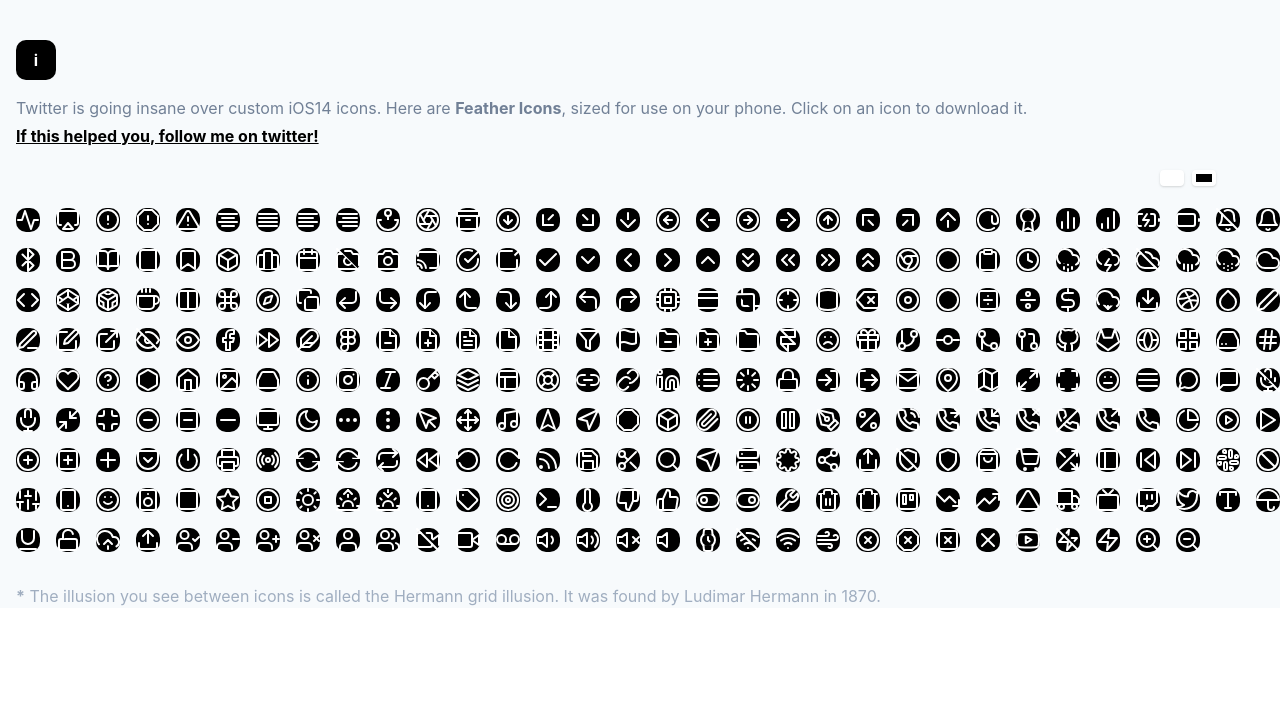
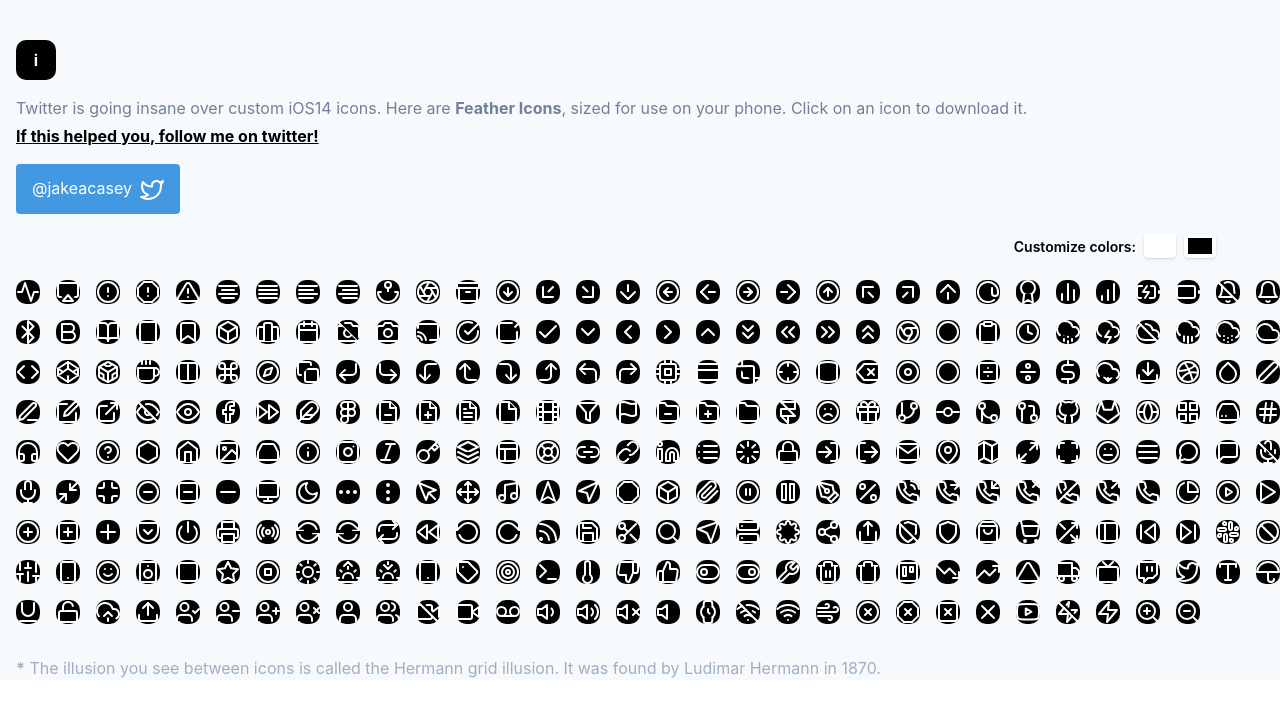
Before and after one commit to JakeCasey/icons, a Next.js app: page / in a window 1280 px wide. Shown: the top 716 px of the page. Built offline with nearby package versions, Linux system fonts and the light colour scheme; what @tailwindcss/ui would draw is missing.

Commit message:
unified colors and added twitter

```diff
--- a/pages/index.js
+++ b/pages/index.js
@@ -75,12 +75,37 @@ let Home = () => {
                 If this helped you, follow me on twitter!{' '}
               </a>
             </p>
+            <p className="mt-4">
+              <a href="https://twitter.com/jakeacasey">
+                <div className="inline-block px-4 py-3 text-white bg-blue-500 rounded bold">
+                  @jakeacasey
+                  <svg
+                    xmlns="http://www.w3.org/2000/svg"
+                    className="inline-block ml-2"
+                    width="24"
+                    height="24"
+                    viewBox="0 0 24 24"
+                    fill="none"
+                    stroke="white"
+                    strokeWidth="2"
+                    strokeLinecap="round"
+                    strokeLinejoin="round"
+                  >
+                    <path d="M23 3a10.9 10.9 0 0 1-3.14 1.53 4.48 4.48 0 0 0-7.86 3v1A10.66 10.66 0 0 1 3 4s-4 9 5 13a11.64 11.64 0 0 1-7 2c9 5 20 0 20-11.5a4.5 4.5 0 0 0-.08-.83A7.72 7.72 0 0 0 23 3z" />
+                  </svg>
+                </div>
+              </a>
+            </p>
           </div>
-          <div className="flex items-end justify-end mt-5 space-x-2 mr-11 md:mr-9 lg:mr-16">
+          <div className="flex items-center justify-end mt-5 space-x-2 mr-11 md:mr-9 lg:mr-16">
+            <p className="mb-1 text-sm font-semibold leading-none">
+              Customize colors:
+            </p>
             <StrokeSelector
               color={stroke}
               handleChange={(color) => updateStroke(color.hex)}
             />
+
             <StrokeSelector
               color={backgroundColor}
               handleChange={(color) => {
--- a/utils/StrokeSelector.js
+++ b/utils/StrokeSelector.js
@@ -17,7 +17,7 @@ let StrokeSelector = ({ color, handleChange }) => {
         className="inline-block p-1 bg-white rounded shadow cursor-pointer"
         onClick={handleClick}
       >
-        <div style={{ background: color }} className="w-4 h-2" />
+        <div style={{ background: color }} className="w-6 h-4" />
       </div>
       {displayColorPicker ? (
         <>
```
